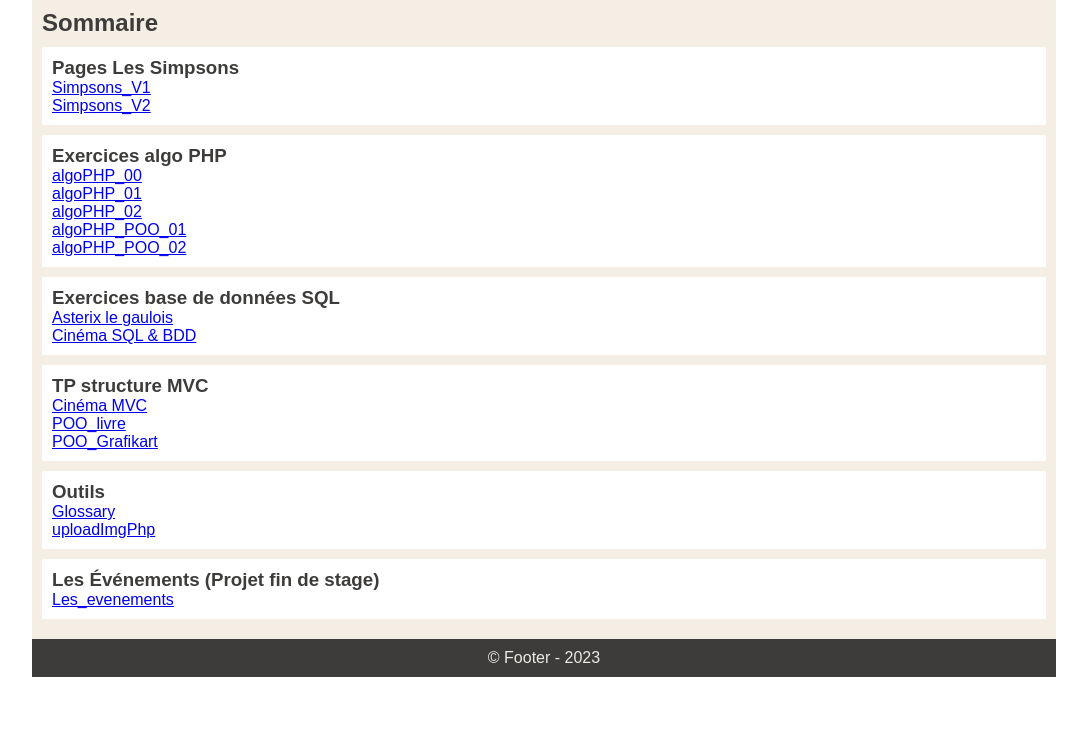
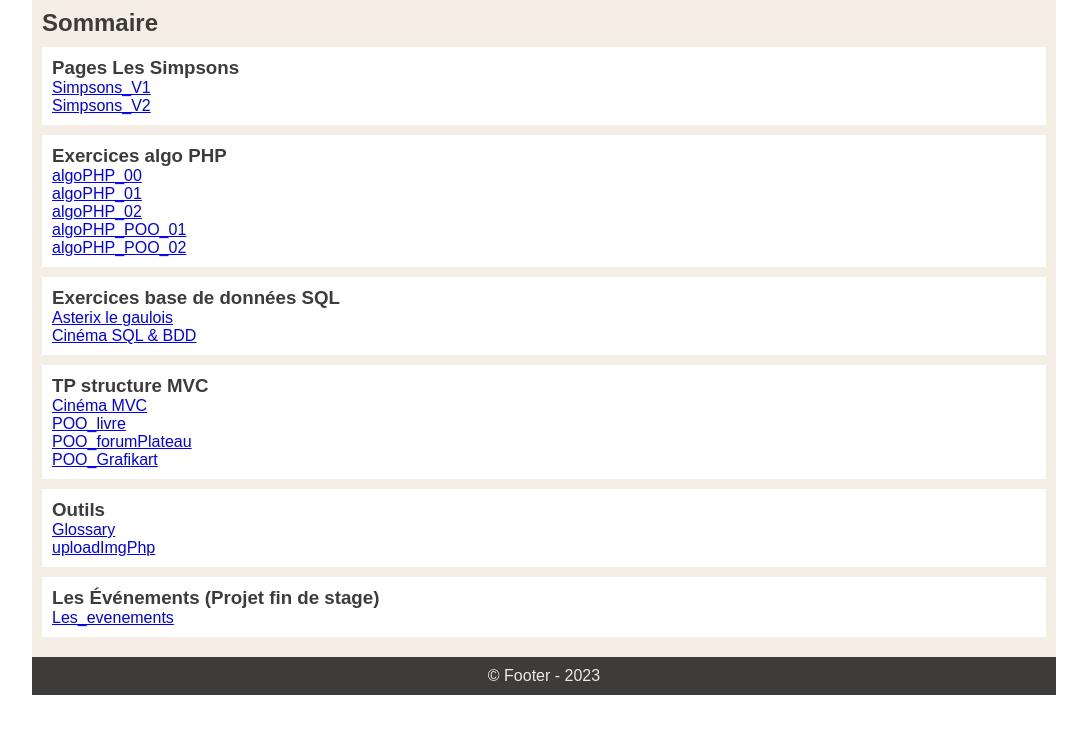
Before and after one commit to FreakyFennec/AbdelHamid-JINANI, a PHP site: page /AbdelHamid-JINANI/ in a window 1280 px wide. Shown: the part 58-800 px from the top of the page, without its empty margins (96-1183 px from the left). Run offline with PHP 8.4, Linux system fonts and the light colour scheme.

Commit message:
Add address forumPlateau

```diff
--- a/index.php
+++ b/index.php
@@ -39,6 +39,7 @@
                 <h3 class="titleSec">TP structure MVC</h3>
                 <p class="linkCourse"><a href="http://localhost/AbdelHamid-JINANI/exercice_cinema_mvc/">Cinéma MVC</a></p>
                 <p class="linkCourse"><a href="http://localhost/AbdelHamid-JINANI/POO_livre/">POO_livre</a></p>
+                <p class="linkCourse"><a href="http://localhost/AbdelHamid-JINANI/forumPlateau/">POO_forumPlateau</a></p>
                 <p class="linkCourse"><a href="http://localhost/AbdelHamid-JINANI/POO_Grafikart/">POO_Grafikart</a></p>
             </section>
             <section>
```
